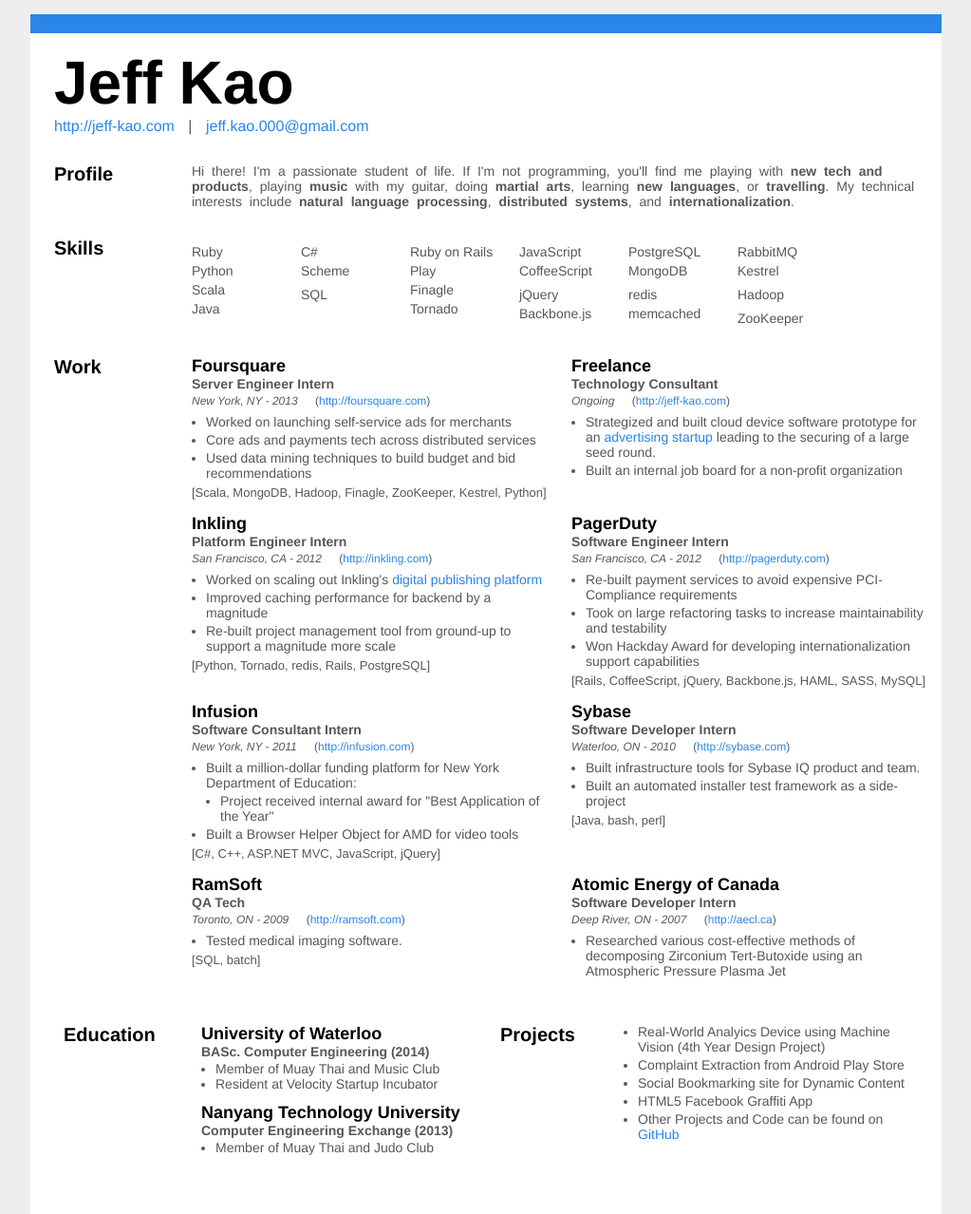
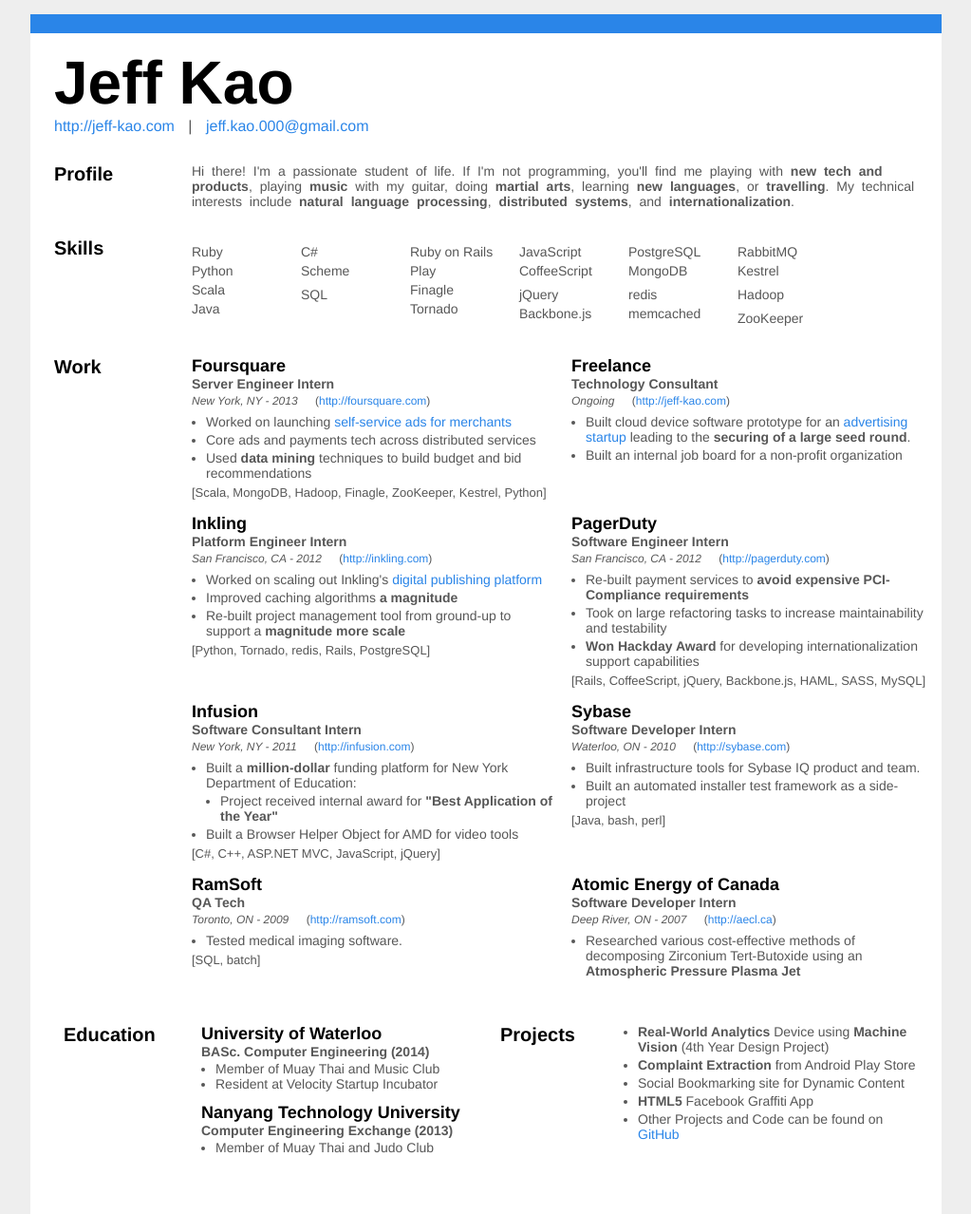
Before and after one commit to jkao/jkao.github.io, a Jekyll site: the page resume.updated.html, which Jekyll copies as it is, in a window 1280 px wide. Shown: the whole page at 95% size, without its empty margins (128-1151 px from the left). Built offline with Jekyll 4.4.1, drawn with Linux system fonts in a browser that asks for light colours.

Commit message:
Add ALL the <strong>'s

```diff
--- a/resume.updated.html
+++ b/resume.updated.html
@@ -284,9 +284,13 @@
 
               <div class="grid_5 alpha job-desc">
                 <ul>
-                  <li>Worked on launching self-service ads for merchants</li>
+                  <li>Worked on launching
+                    <a href="http://blog.foursquare.com/2013/10/14/big-news-today-were-opening-up-foursquare-ads-to-all-small-businesses-around-the-world/" target="_blank">
+                      self-service ads for merchants
+                    </a>
+                  </li>
                   <li>Core ads and payments tech across distributed services</li>
-                  <li>Used data mining techniques to build budget and bid recommendations</li>
+                  <li>Used <strong>data mining</strong> techniques to build budget and bid recommendations</li>
                 </ul>
               </div>
 
@@ -310,9 +314,9 @@
               <div class="grid_5 alpha job-desc">
                 <ul>
                   <li>
-                    Strategized and built cloud device software prototype for an
+                    Built cloud device software prototype for an
                     <a href="http://linkett.com" target="_blank">advertising startup</a>
-                    leading to the securing of a large seed round.
+                    leading to the <strong>securing of a large seed round</strong>.
                   </li>
                   <li>Built an internal job board for a non-profit organization</li>
                 </ul>
@@ -339,8 +343,8 @@
                     Worked on scaling out Inkling's
                     <a href="https://inkling.com/habitat" target="_blank">digital publishing platform</a>
                   </li>
-                  <li>Improved caching performance for backend by a magnitude</li>
-                  <li>Re-built project management tool from ground-up to support a magnitude more scale</li>
+                  <li>Improved caching algorithms <strong>a magnitude</strong></li>
+                  <li>Re-built project management tool from ground-up to support a <strong>magnitude more scale</strong></li>
                 </ul>
               </div>
 
@@ -363,9 +367,9 @@
 
               <div class="grid_5 alpha job-desc">
                 <ul>
-                  <li>Re-built payment services to avoid expensive PCI-Compliance requirements</li>
+                  <li>Re-built payment services to <strong>avoid expensive PCI-Compliance requirements</strong></li>
                   <li>Took on large refactoring tasks to increase maintainability and testability</li>
-                  <li>Won Hackday Award for developing internationalization support capabilities</li>
+                  <li><strong>Won Hackday Award</strong> for developing internationalization support capabilities</li>
                 </ul>
               </div>
 
@@ -391,9 +395,9 @@
               <div class="grid_5 alpha job-desc">
                 <ul>
                   <li>
-                    Built a million-dollar funding platform for New York Department of Education:
+                    Built a <strong>million-dollar</strong> funding platform for New York Department of Education:
                     <ul>
-                      <li>Project received internal award for "Best Application of the Year"</li>
+                      <li>Project received internal award for <strong>"Best Application of the Year"</strong></li>
                     </ul>
                   </li>
                   <li>Built a Browser Helper Object for AMD for video tools</li>
@@ -468,7 +472,7 @@
 
               <div class="grid_5 alpha job-desc">
                 <ul>
-                  <li>Researched various cost-effective methods of decomposing Zirconium Tert-Butoxide using an Atmospheric Pressure Plasma Jet</li>
+                  <li>Researched various cost-effective methods of decomposing Zirconium Tert-Butoxide using an <strong>Atmospheric Pressure Plasma Jet</strong></li>
                 </ul>
               </div>
             </div>
@@ -515,10 +519,10 @@
 
           <div class="grid_4 omega">
             <ul class="projects">
-              <li>Real-World Analyics Device using Machine Vision (4th Year Design Project)</li>
-              <li>Complaint Extraction from Android Play Store</li>
+              <li><strong>Real-World Analytics</strong> Device using <strong>Machine Vision</strong> (4th Year Design Project)</li>
+              <li><strong>Complaint Extraction</strong> from Android Play Store</li>
               <li>Social Bookmarking site for Dynamic Content</li>
-              <li>HTML5 Facebook Graffiti App</li>
+              <li><strong>HTML5</strong> Facebook Graffiti App</li>
               <li>Other Projects and Code can be found on
                 <a target="_blank" href="http://github.com/jkao">GitHub</a>
               </li>
```
